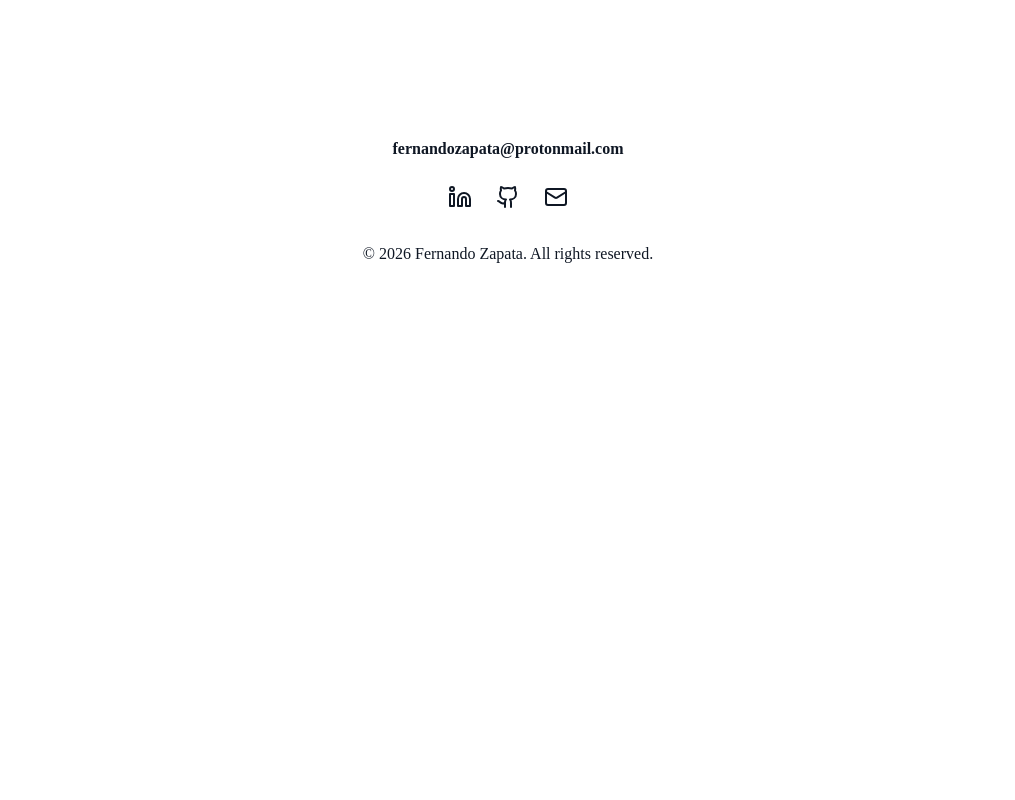
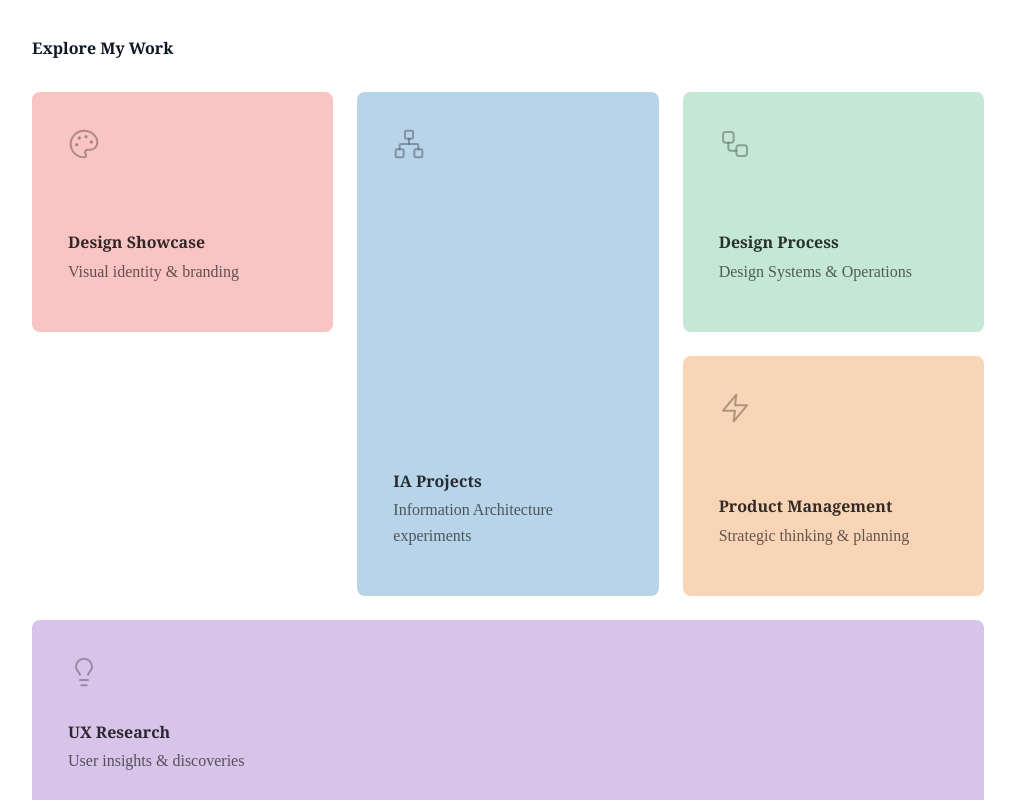
Before and after one commit to ferzap20/Portfolio, a React (Vite) app: page / in a window 1280 px wide. Shown: the part 3440-4240 px from the top of the page, without its empty margins (132-1147 px from the left). Before the commit the page ends 3790 px from the top, so only its background shows below. Built offline with nearby package versions, Linux system fonts and the light colour scheme; a web font is replaced by a local one.

Commit message:
Added BentoMenu.tsx

```diff
--- /dev/null
+++ b/src/components/BentoCard.tsx
@@ -0,0 +1,87 @@
+import { Link } from 'react-router-dom';
+import { LucideIcon } from 'lucide-react';
+
+interface BentoCardProps {
+  title: string;
+  subtitle: string;
+  href: string;
+  icon: LucideIcon;
+  color: string;
+  className?: string;
+}
+
+export default function BentoCard({
+  title,
+  subtitle,
+  href,
+  icon: Icon,
+  color,
+  className = ''
+}: BentoCardProps) {
+  return (
+    <Link
+      to={href}
+      className={`bento-card ${className}`}
+      style={{
+        backgroundColor: color,
+        padding: 'var(--space-xl)',
+        borderRadius: 'var(--radius)',
+        display: 'flex',
+        flexDirection: 'column',
+        justifyContent: 'space-between',
+        minHeight: '200px',
+        textDecoration: 'none',
+        transition: 'all 300ms cubic-bezier(0.4, 0, 0.2, 1)',
+        cursor: 'pointer',
+        position: 'relative',
+        overflow: 'hidden'
+      }}
+      onMouseEnter={(e) => {
+        const element = e.currentTarget as HTMLElement;
+        element.style.transform = 'scale(1.02)';
+        element.style.boxShadow = '0 12px 24px rgba(0, 0, 0, 0.15)';
+      }}
+      onMouseLeave={(e) => {
+        const element = e.currentTarget as HTMLElement;
+        element.style.transform = 'scale(1)';
+        element.style.boxShadow = '0 2px 8px rgba(0, 0, 0, 0.08)';
+      }}
+    >
+      {/* Icon section */}
+      <div style={{ marginBottom: 'var(--space-lg)' }}>
+        <Icon
+          size={32}
+          strokeWidth={1.5}
+          style={{
+            color: 'rgba(0, 0, 0, 0.5)',
+            opacity: 0.6
+          }}
+        />
+      </div>
+
+      {/* Text content */}
+      <div>
+        <h3
+          style={{
+            fontSize: 'var(--font-size-lg)',
+            fontWeight: 600,
+            color: 'rgba(0, 0, 0, 0.8)',
+            marginBottom: 'var(--space-xs)',
+            lineHeight: 'var(--line-height-tight)'
+          }}
+        >
+          {title}
+        </h3>
+        <p
+          style={{
+            fontSize: 'var(--font-size-sm)',
+            color: 'rgba(0, 0, 0, 0.6)',
+            lineHeight: 'var(--line-height-normal)'
+          }}
+        >
+          {subtitle}
+        </p>
+      </div>
+    </Link>
+  );
+}
--- /dev/null
+++ b/src/components/BentoMenu.tsx
@@ -0,0 +1,161 @@
+import BentoCard from './BentoCard';
+import {
+  Network,
+  Workflow,
+  Zap,
+  Lightbulb,
+  Palette
+} from 'lucide-react';
+
+interface BentoItem {
+  id: string;
+  title: string;
+  subtitle: string;
+  href: string;
+  icon: React.ComponentType<any>;
+  color: string;
+  span?: string;
+}
+
+// Define bento menu items with navigation paths
+const bentoItems: BentoItem[] = [
+  {
+    id: 'ia-projects',
+    title: 'IA Projects',
+    subtitle: 'Information Architecture experiments',
+    href: '/ia-tests',
+    icon: Network,
+    color: '#B8D4E8'
+  },
+  {
+    id: 'design-process',
+    title: 'Design Process',
+    subtitle: 'Design Systems & Operations',
+    href: '/process',
+    icon: Workflow,
+    color: '#C4E8D4'
+  },
+  {
+    id: 'product-management',
+    title: 'Product Management',
+    subtitle: 'Strategic thinking & planning',
+    href: '/management',
+    icon: Zap,
+    color: '#F9D5B7'
+  },
+  {
+    id: 'ux-research',
+    title: 'UX Research',
+    subtitle: 'User insights & discoveries',
+    href: '/research',
+    icon: Lightbulb,
+    color: '#D8C4E8'
+  },
+  {
+    id: 'design-showcase',
+    title: 'Design Showcase',
+    subtitle: 'Visual identity & branding',
+    href: '/brand',
+    icon: Palette,
+    color: '#F9C4C4'
+  }
+];
+
+export default function BentoMenu() {
+  return (
+    <section style={{
+      padding: 'var(--space-3xl) 0'
+    }}>
+      <div className="container container-lg">
+        {/* Section title */}
+        <h2
+          style={{
+            fontSize: 'var(--font-size-3xl)',
+            fontWeight: 600,
+            marginBottom: 'var(--space-xl)',
+            color: 'var(--color-text)'
+          }}
+        >
+          Explore My Work
+        </h2>
+
+        {/* Asymmetric bento grid */}
+        <div
+          style={{
+            display: 'grid',
+            gridTemplateColumns: 'repeat(2, 1fr)',
+            gap: 'var(--space-lg)',
+            gridAutoRows: 'auto'
+          }}
+          className="bento-menu"
+        >
+          <style>{`
+            /* Mobile: single column */
+            @media (max-width: 767px) {
+              .bento-menu {
+                grid-template-columns: 1fr !important;
+              }
+              .bento-card {
+                min-height: 160px !important;
+              }
+            }
+
+            /* Tablet: 2 columns */
+            @media (min-width: 768px) and (max-width: 1023px) {
+              .bento-menu {
+                grid-template-columns: repeat(2, 1fr) !important;
+              }
+            }
+
+            /* Desktop: asymmetric 3-column layout */
+            @media (min-width: 1024px) {
+              .bento-menu {
+                grid-template-columns: repeat(3, 1fr) !important;
+                grid-template-rows: repeat(2, minmax(240px, auto)) !important;
+              }
+
+              /* First two cards span larger areas */
+              .bento-menu > :nth-child(1) {
+                grid-column: 1 / 2;
+                grid-row: 1 / 3;
+              }
+
+              .bento-menu > :nth-child(2) {
+                grid-column: 2 / 3;
+                grid-row: 1 / 3;
+              }
+
+              /* Last three cards arrange below */
+              .bento-menu > :nth-child(3) {
+                grid-column: 3 / 4;
+                grid-row: 1 / 2;
+              }
+
+              .bento-menu > :nth-child(4) {
+                grid-column: 3 / 4;
+                grid-row: 2 / 3;
+              }
+
+              .bento-menu > :nth-child(5) {
+                grid-column: 1 / 4;
+                grid-row: 3 / 4;
+              }
+            }
+          `}</style>
+
+          {/* Render all bento cards */}
+          {bentoItems.map((item) => (
+            <BentoCard
+              key={item.id}
+              title={item.title}
+              subtitle={item.subtitle}
+              href={item.href}
+              icon={item.icon}
+              color={item.color}
+            />
+          ))}
+        </div>
+      </div>
+    </section>
+  );
+}
--- a/src/pages/HomePage.tsx
+++ b/src/pages/HomePage.tsx
@@ -1,5 +1,6 @@
 import Hero from '../components/Hero';
 import CaseList from '../components/CaseList';
+import BentoMenu from '../components/BentoMenu';
 import { useContent } from '../hooks/useContent';
 
 export default function HomePage() {
@@ -33,6 +34,9 @@ export default function HomePage() {
           <CaseList cases={content.latest_works} />
         </div>
       </section>
+
+      {/* Bento menu section with navigation to different work categories */}
+      <BentoMenu />
     </>
   );
 }
```
